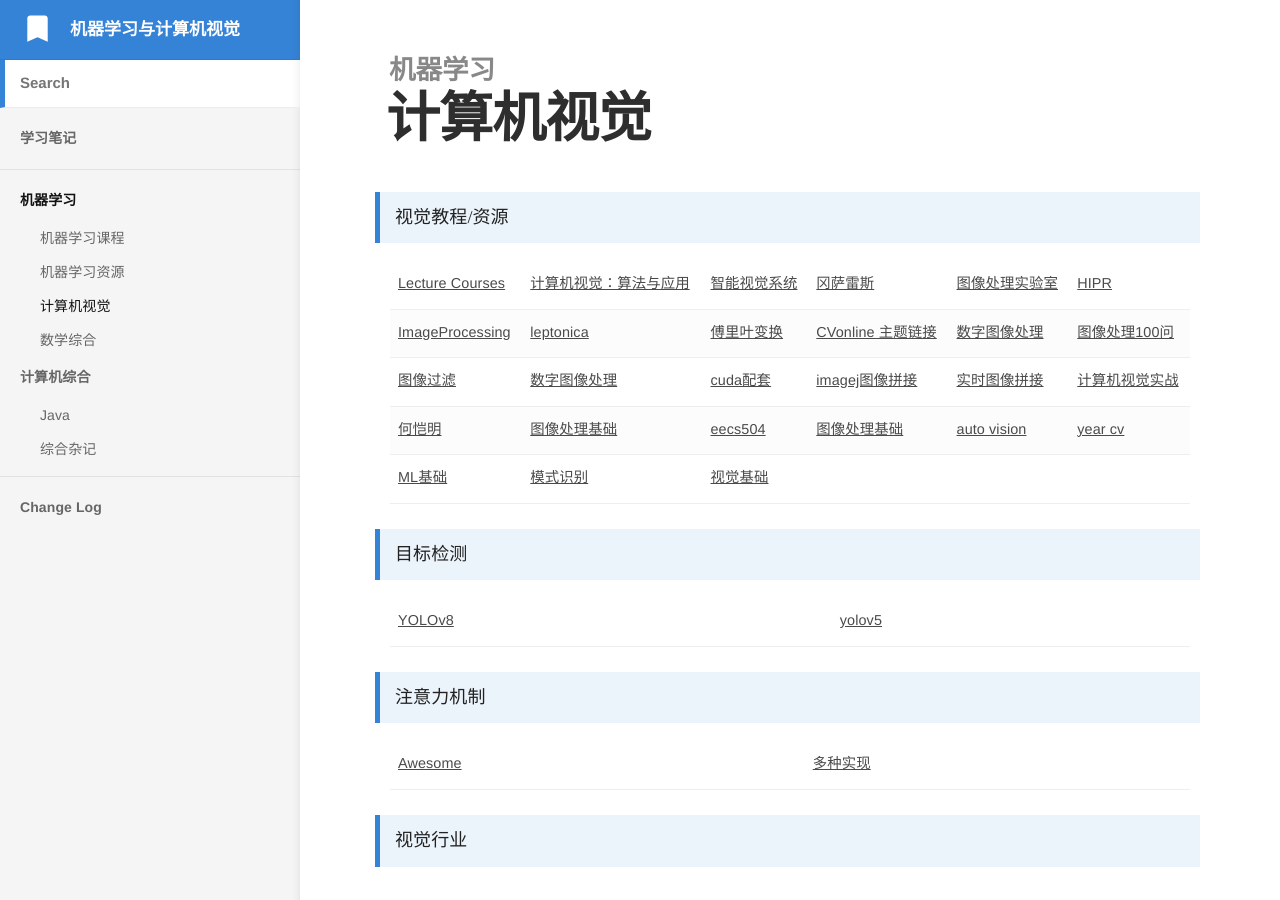
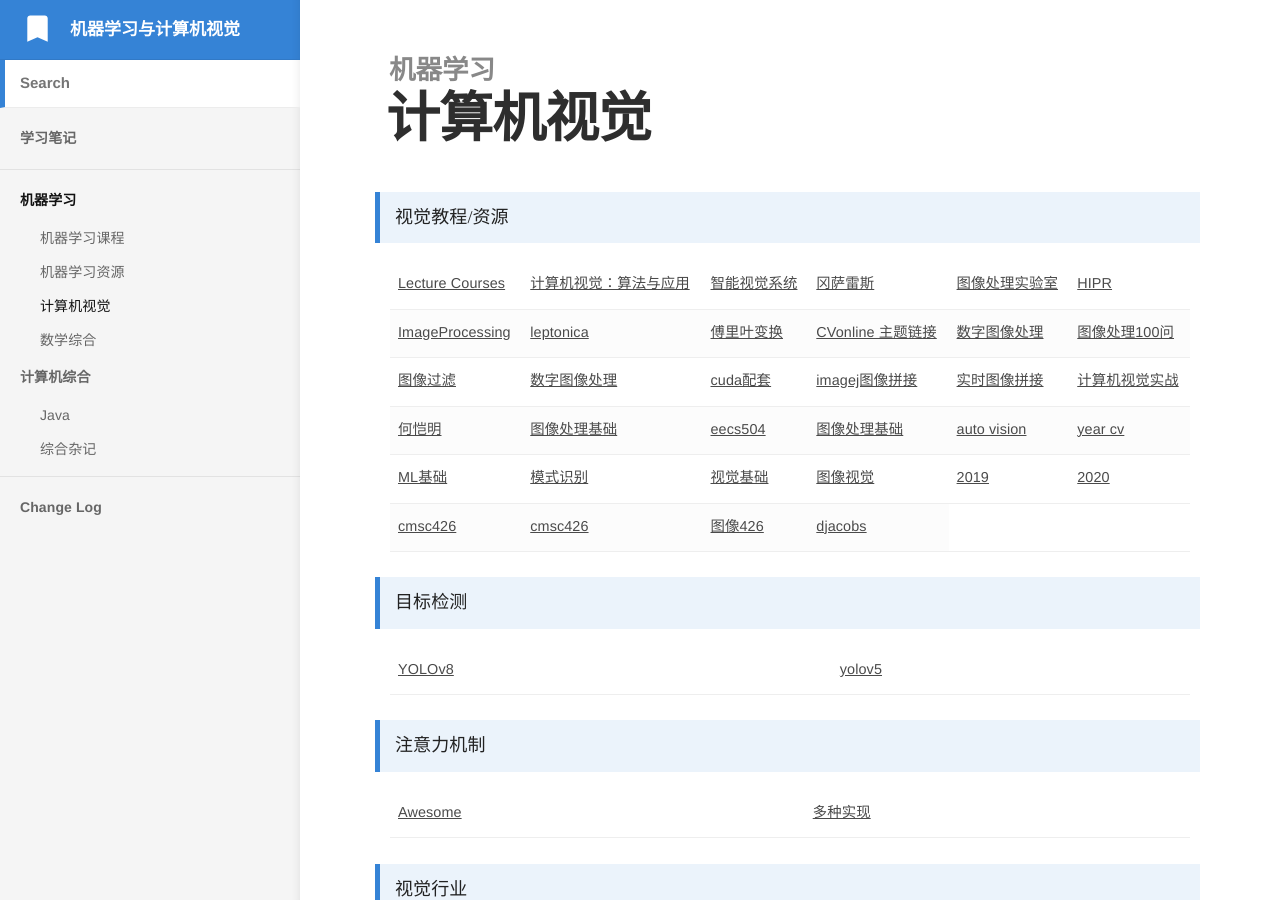
Before and after one commit to bashendixie/Machine_Learning_Notes, a Jekyll site: the page built from _docs/1、机器学习/计算机视觉.md, in a window 1280 px wide and 900 px high. Built offline with Jekyll 4.4.1, drawn with Linux system fonts in a browser that asks for light colours; some web fonts are replaced.

Commit message:
no message

```diff
--- a/_docs/1、机器学习/计算机视觉.md
+++ b/_docs/1、机器学习/计算机视觉.md
@@ -96,6 +96,29 @@ order: 3
 			</td>
 			<td>
 				<a href="https://staff.fnwi.uva.nl/r.vandenboomgaard/ComputerVision/LectureNotes/CV/PinholeCamera/index.html" target="_blank">视觉基础</a>
+			</td>
+			<td>
+				<a href="https://web.stanford.edu/class/cs448f/lectures/" target="_blank">图像视觉</a>
+			</td>
+			<td>
+				<a href="http://graphics.cs.cmu.edu/courses/15-463/2019_fall/" target="_blank">2019</a>
+			</td>
+			<td>
+				<a href="http://graphics.cs.cmu.edu/courses/15-463/2020_fall/" target="_blank">2020</a>
+			</td>
+		</tr>
+		<tr>
+			<td>
+				<a href="https://www.cs.umd.edu/class/spring2022/cmsc426-0201/" target="_blank">cmsc426</a>
+			</td>
+			<td>
+				<a href="https://cmsc426.github.io/" target="_blank">cmsc426</a>
+			</td>
+			<td>
+				<a href="http://www.cs.umd.edu/~djacobs/CMSC426/CMSC426_17.htm?" target="_blank">图像426</a>
+			</td>
+			<td>
+				<a href="https://www.cs.umd.edu/~djacobs/" target="_blank">djacobs</a>
 			</td>
 		</tr>
 	</tbody>
```
Also changed, not shown: _docs/5、计算机综合/综合杂记.md (+11 -0 lines).
